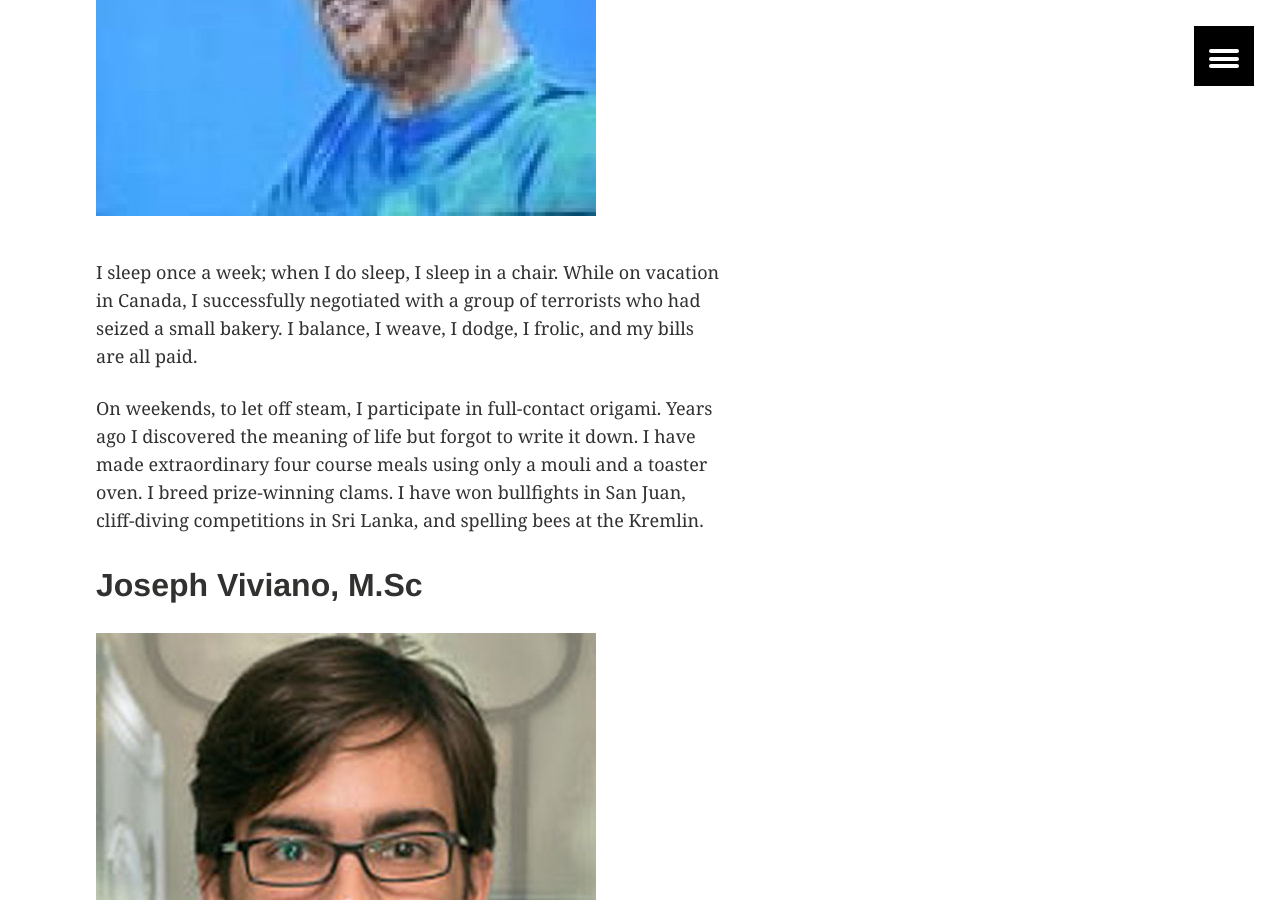
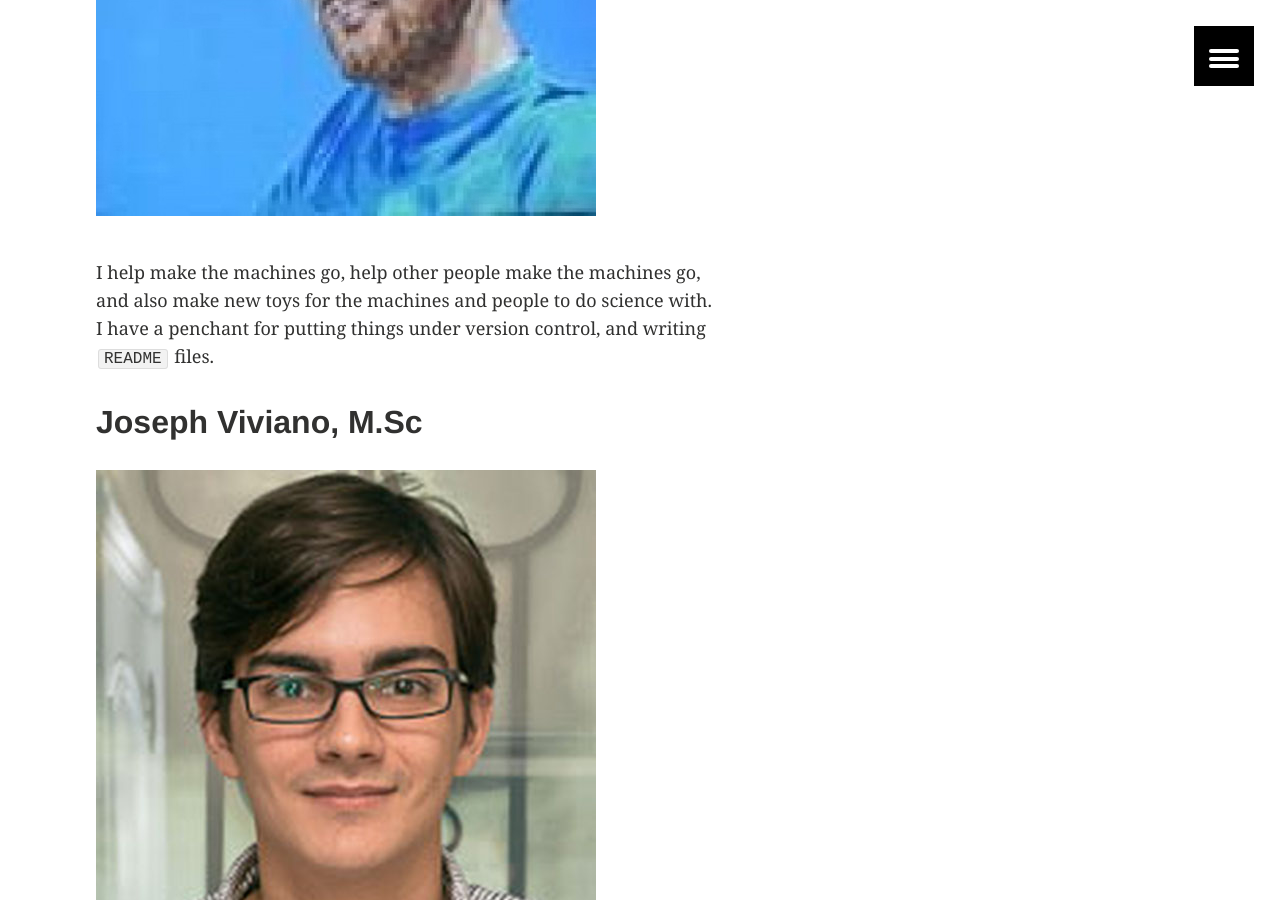
Before and after one commit to TIGRLab/tigrlab.github.io, a Jekyll site: the page built from members/index.md, in a window 1280 px wide and 900 px high, scrolled down 11951 px. Built offline with Jekyll 4.4.1, drawn with Linux system fonts in a browser that asks for light colours.

Commit message:
Updated Jon Pipitone's biography
It's now slightly less silly.

```diff
--- a/members/index.md
+++ b/members/index.md
@@ -139,9 +139,7 @@ Jon Pipitone, M.Sc
 	<a href="/images/jon.pipitone.img.jpeg"><img src="/images/jon.pipitone.img.jpeg"></a>
 </figure>
 
-I sleep once a week; when I do sleep, I sleep in a chair. While on vacation in Canada, I successfully negotiated with a group of terrorists who had seized a small bakery. I balance, I weave, I dodge, I frolic, and my bills are all paid.
-
-On weekends, to let off steam, I participate in full-contact origami. Years ago I discovered the meaning of life but forgot to write it down. I have made extraordinary four course meals using only a mouli and a toaster oven. I breed prize-winning clams. I have won bullfights in San Juan, cliff-diving competitions in Sri Lanka, and spelling bees at the Kremlin.
+I help make the machines go, help other people make the machines go, and also make new toys for the machines and people to do science with. I have a penchant for putting things under version control, and writing `README` files.
 
 Joseph Viviano, M.Sc
 --------------------
```
